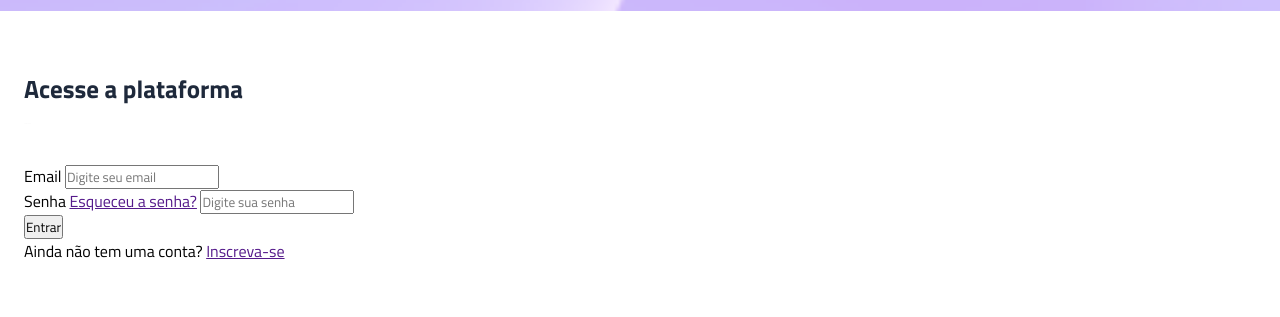
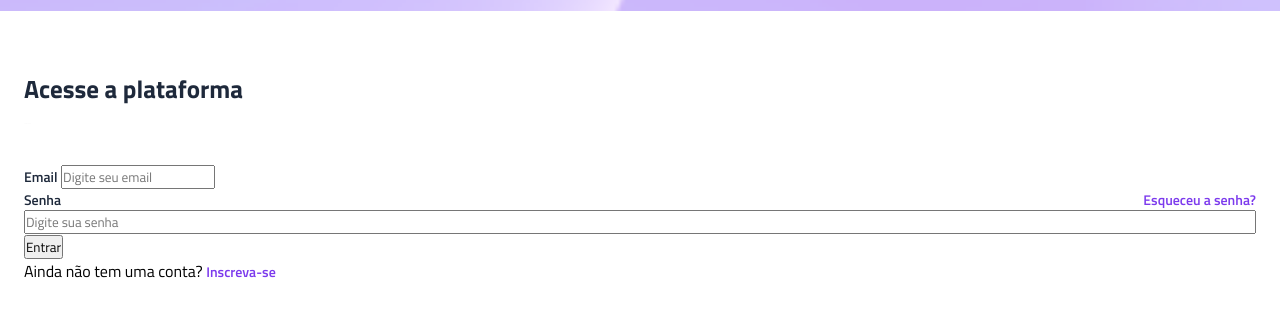
Before and after one commit to pablinho-programador/projeto-vertigo, a plain HTML site: page index.html in a window 1280 px wide. Shown: the part 123-440 px from the top of the page. Drawn offline with Linux system fonts and the light colour scheme.

Commit message:
estilização dos labels e das âncoras da section de login

```diff
--- a/index.html
+++ b/index.html
@@ -28,9 +28,11 @@
                     <label for="email">Email</label>
                     <input type="email" placeholder="Digite seu email" id="email">
                 </div>
-                <div class="inputs-box">
-                    <label for="senha">Senha</label>
-                    <a href="">Esqueceu a senha?</a>
+                <div class="input-box">
+                    <div>
+                        <label for="senha">Senha</label>
+                        <a href="">Esqueceu a senha?</a>
+                    </div>
                     <input type="password" placeholder="Digite sua senha" id="senha">
                 </div>
                 <button>Entrar</button>
--- a/style.css
+++ b/style.css
@@ -9,6 +9,7 @@
 :root{
     --gray-800: #1E293B;
     --gray-600: #475569;
+    --purple: #7c3aed;
 }
 
 header {
@@ -41,3 +42,27 @@ main {
     font-size: 0.0125rem;
     color: var(--gray-600);
 }
+
+.input-box {
+    display: flex;
+    flex-direction: column;
+}
+
+.input-box div {
+    display: flex;
+    justify-content: space-between;
+    align-items: center;
+}
+
+.login label{
+    font-size: 0.875rem;
+    color: var(--gray-800);
+    font-weight: 600;
+}
+
+.login a{
+    color: var(--purple);
+    text-decoration: none;
+    font-size: 0.875rem;
+    font-weight: 600;
+}
```
